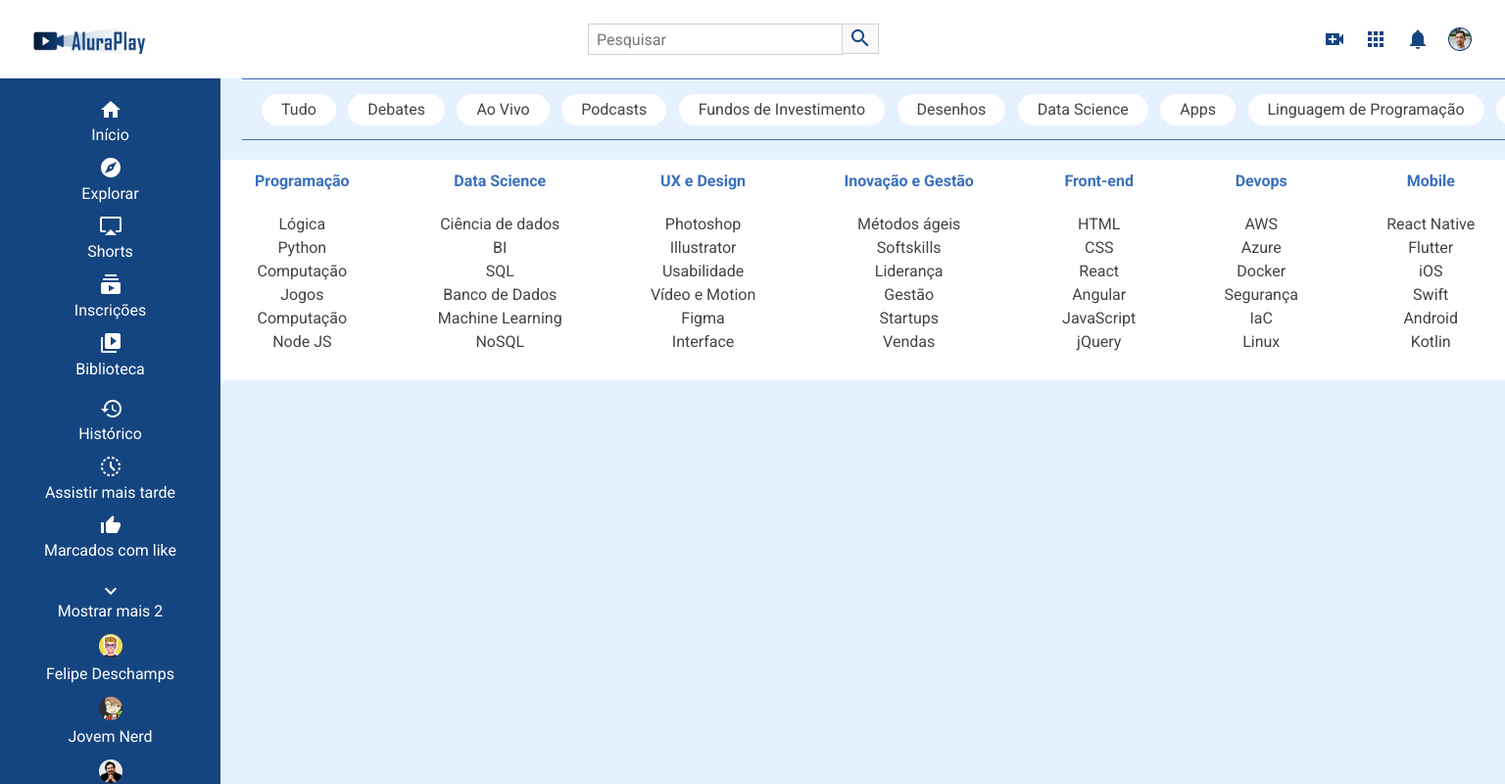
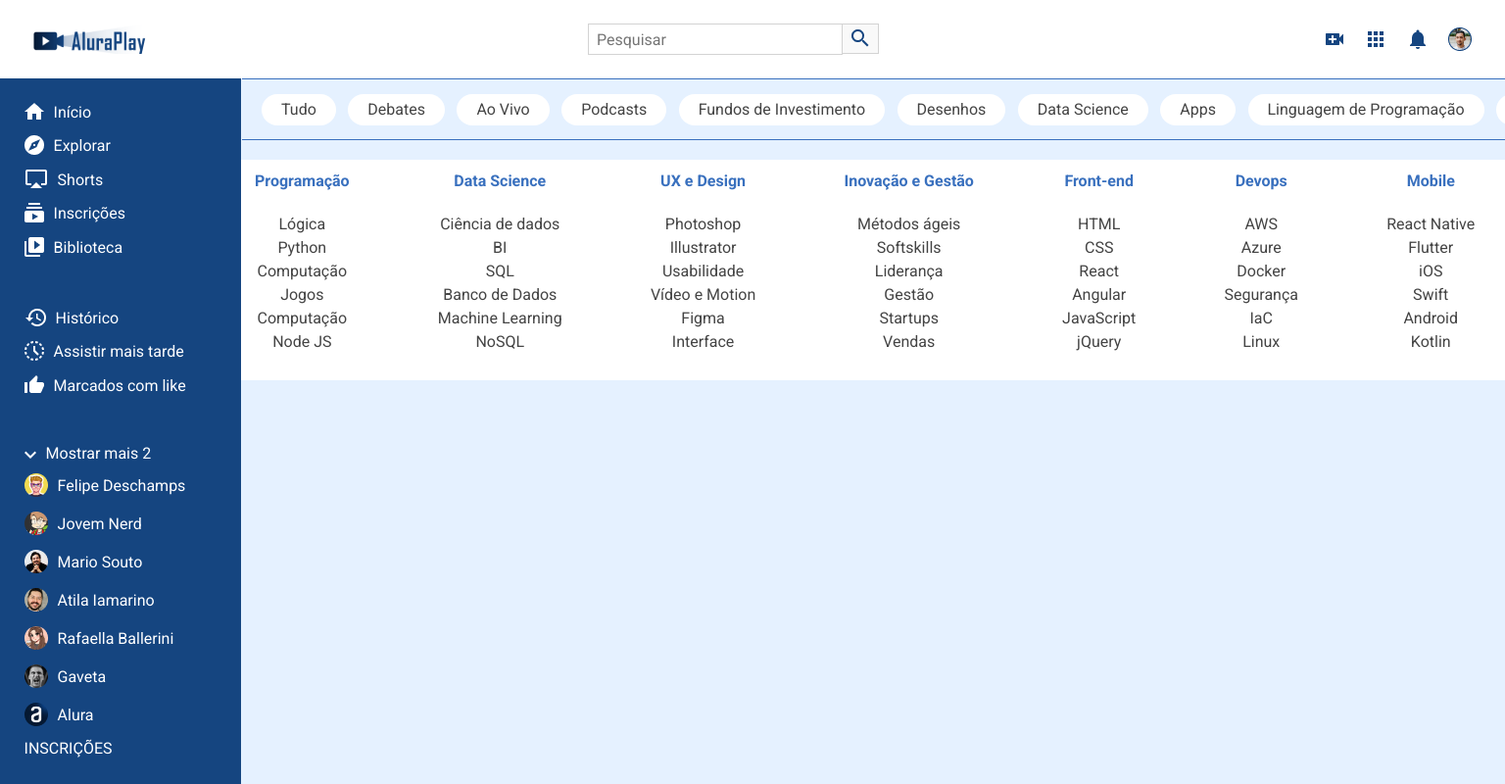
Before and after one commit to ZacSv/alura-play, a plain HTML site: page index.html in a window 1536 px wide. Shown: the whole page at 98% size. Drawn offline with Linux system fonts and the light colour scheme.

Commit message:
update responsiveness to desktop

```diff
--- a/css/estilos.css
+++ b/css/estilos.css
@@ -93,6 +93,7 @@ body {
 .menu__itens:hover {
     background-color: var(--azul-medio);
     transition: .5s;
+    border-radius: 50px;
 }
 
 .icone__inicio::before {
@@ -258,7 +259,9 @@ body {
     }
 
     .menu__lista li {
-        width: 100%;
+        width: 80%;
+
+
     }
 
     /* ESTILOS DA SECAO SUPERIOR */
--- a/css/flex-box.css
+++ b/css/flex-box.css
@@ -102,8 +102,9 @@
         @media(min-width: 1440px){
 
             .menu__container{
-            width: 225px;
+                width: 16%;
                 overflow: scroll;
+
             }
 
             .menu__lista{
@@ -111,6 +112,9 @@
                 gap: 15px;
                 padding-top: 10%;
                 border-color: transparent;
+                gap: 12px;
+                padding-bottom: 10%;
+
             }
             /* COLOCANDO ITENS ANTES ESCONDIDOS NOVAMENTE NA LISTA */
             .menu__lista:nth-child(2),
@@ -123,7 +127,11 @@
             padding-left: 260px;
         }
 
-
+        .menu__itens{
+            flex-direction: row;
+            gap: 10px;
+            align-items: center;
+        }
 
         }
     }
```
Lines whose indentation alone changed are shown as unchanged.
